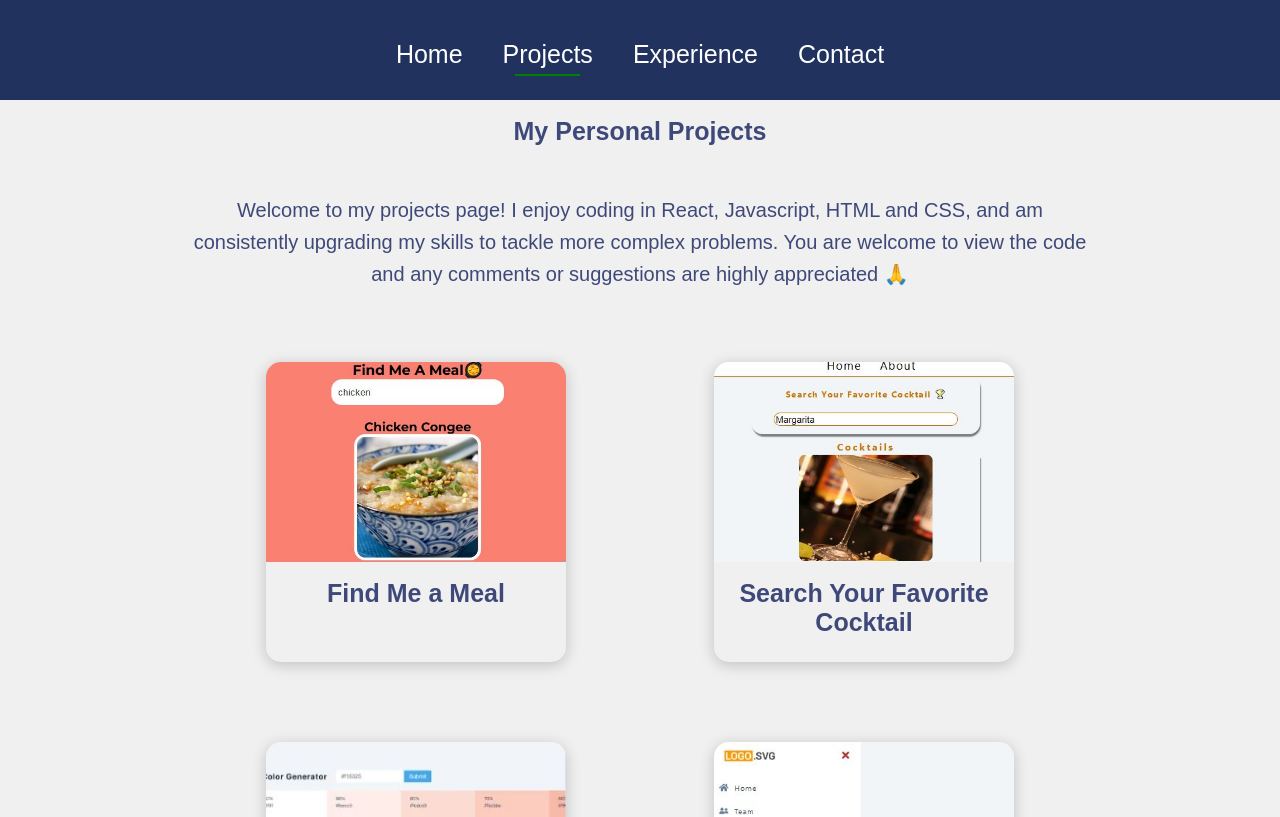
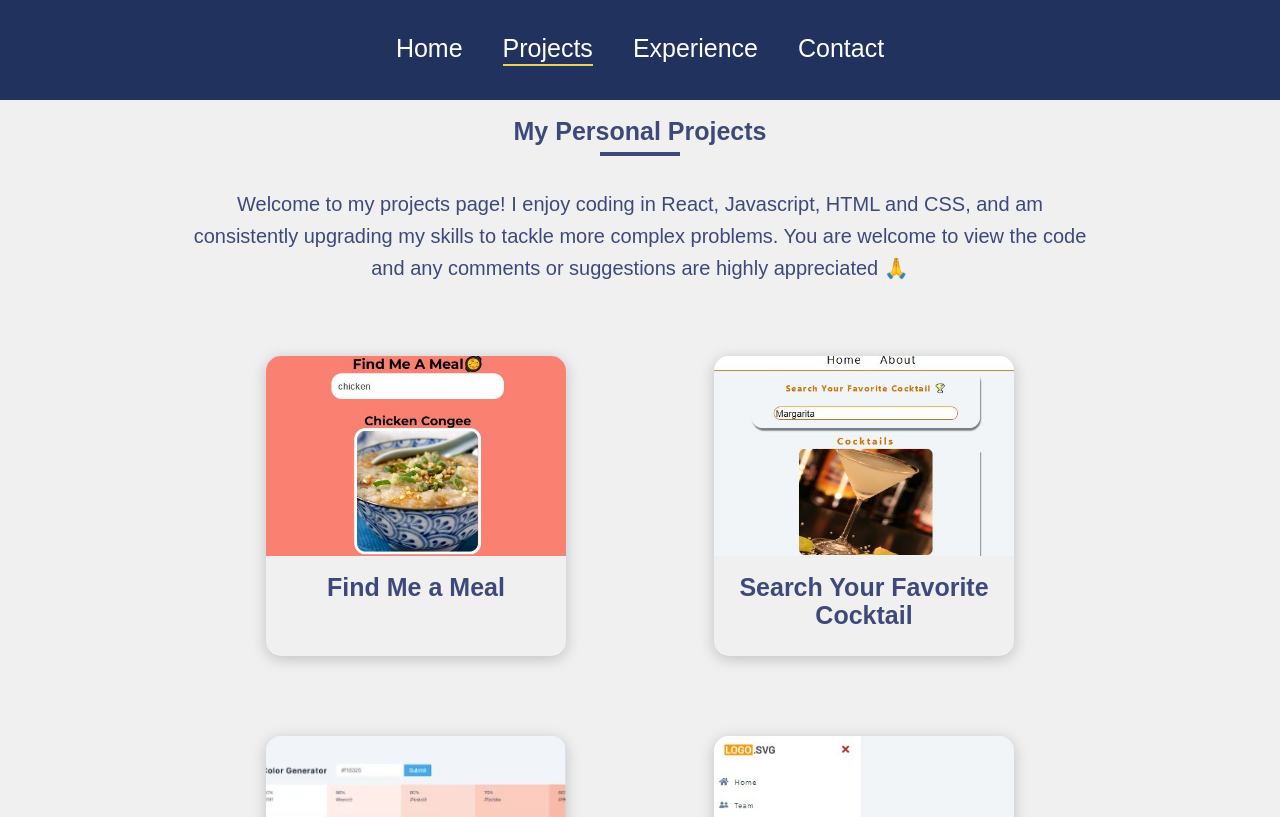
Before and after one commit to skininja673/Portfolio-React, a React (Create React App) app: page /projects in a window 1280 px wide. Shown: the top 817 px of the page. Built offline with nearby package versions, Linux system fonts and the light colour scheme.

Commit message:
adding underline animation

```diff
--- a/src/App.css
+++ b/src/App.css
@@ -286,3 +286,11 @@ body {
     /* -- */
     display: inline-flex;
 }
+
+.underline {
+    width: 5rem;
+    height: 0.25rem;
+    background: var(--lightBlueColor);
+    margin-left: auto;
+    margin-right: auto;
+}
--- a/src/components/Navbar.js
+++ b/src/components/Navbar.js
@@ -27,7 +27,7 @@ function Navbar() {
                 <NavLink
                     to='/'
                     className={({ isActive }) => {
-                        return isActive ? 'active hover' : 'hover';
+                        return isActive ? 'active' : 'hover';
                     }}
                 >
                     Home
@@ -35,7 +35,7 @@ function Navbar() {
                 <NavLink
                     to='/projects'
                     className={({ isActive }) => {
-                        return isActive ? 'active hover' : 'hover';
+                        return isActive ? 'active' : 'hover';
                     }}
                 >
                     Projects
@@ -43,7 +43,7 @@ function Navbar() {
                 <NavLink
                     to='/experience'
                     className={({ isActive }) => {
-                        return isActive ? 'active hover' : 'hover';
+                        return isActive ? 'active' : 'hover';
                     }}
                 >
                     Experience
@@ -51,7 +51,7 @@ function Navbar() {
                 <NavLink
                     to='/contact'
                     className={({ isActive }) => {
-                        return isActive ? 'active hover' : 'hover';
+                        return isActive ? 'active' : 'hover';
                     }}
                 >
                     Contact
--- a/src/pages/ContactForm.js
+++ b/src/pages/ContactForm.js
@@ -8,6 +8,7 @@ const ContactForm = () => {
         <section className='contact' id='contact'>
             <div className='heading'>
                 <h2>Get in Touch</h2>
+                <div className='underline' />
             </div>
 
             <div className='content'>
--- a/src/pages/Home.js
+++ b/src/pages/Home.js
@@ -28,6 +28,7 @@ function Home() {
             </div>
             <div className='skills' id='home'>
                 <h1> About Me</h1>
+                <span className='underline' />
                 <ol className='list'>
                     {/* about myself */}
                     <li className='item'>
--- a/src/pages/Projects.js
+++ b/src/pages/Projects.js
@@ -9,6 +9,7 @@ function Projects() {
     return (
         <div className='projects'>
             <h1> My Personal Projects</h1>
+            <span className='underline' />
             <h4>{projectsIntro}</h4>
             <div className='projectList'>
                 {projectList.map((project) => {
--- a/src/styles/ContactForm.css
+++ b/src/styles/ContactForm.css
@@ -12,6 +12,10 @@
     text-align: center;
     color: var(--blueColor);
     margin-top: 5rem;
+}
+
+.heading h2 {
+    margin-bottom: 0.4rem;
 }
 
 .contactInfo .contactInfoBx {
--- a/src/styles/Home.css
+++ b/src/styles/Home.css
@@ -40,6 +40,7 @@
 
 .skills h1 {
     color: var(--lightBlueColor);
+    margin-bottom: 0rem;
 }
 
 .skills .list {
--- a/src/styles/Navbar.css
+++ b/src/styles/Navbar.css
@@ -25,7 +25,7 @@
     /* border: 2px solid magenta; */
     display: flex;
     flex-direction: column;
-    height: 20px;
+    height: 2rem;
 }
 
 .toggleButton {
@@ -62,26 +62,31 @@
     text-align: center;
 }
 
+.hover {
+    position: relative;
+}
+.hover::after {
+    content: '';
+    position: absolute;
+    height: 0.175rem;
+    width: 100%;
+    background-color: var(--yellowColor);
+    left: 0;
+    bottom: 0;
+    transform: scale(0, 1);
+    transform-origin: 0% 100%;
+    transition: transform 0.5s ease;
+}
 .hover:hover::after {
+    transform: scale(1, 1);
+}
+.active:after {
     content: '';
-    border-bottom: 2px solid var(--greenColor);
+    border-bottom: 2px solid var(--yellowColor);
     display: block;
-    text-align: center;
-    width: 65px;
+    width: 100%;
     margin: 0 auto;
-    padding-bottom: 5px;
-}
-.active::after {
-    content: '';
-    border-bottom: 2px solid green;
-    display: block;
-    text-align: center;
-    width: 65px;
-    margin: 0 auto;
-    padding-bottom: 5px;
-}
-
-@media only screen and (min-width: 600px) {
+    padding-bottom: 1px;
 }
 
 @media only screen and (max-width: 600px) {
--- a/src/styles/Projects.css
+++ b/src/styles/Projects.css
@@ -10,7 +10,9 @@
 .projects h1 {
     color: var(--lightBlueColor);
     font-size: 25px;
+    margin-bottom: 0.4rem;
 }
+
 .projects h4 {
     max-width: 1200px;
     width: 70%;
```
